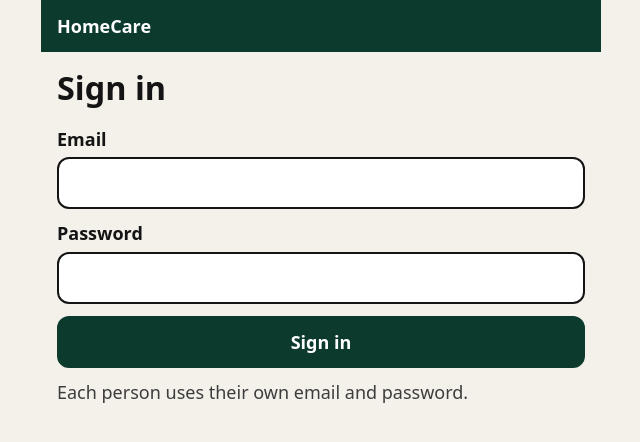
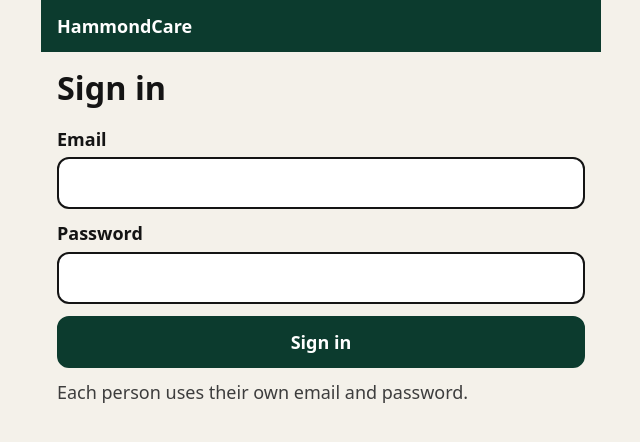
Before and after one commit to j95661/HomeCare, a React (Vite) app: page / in a window 1280 px wide. Shown: the top 442 px of the page, without its empty margins (319-959 px from the left). Built offline with nearby package versions, Linux system fonts and the light colour scheme; no server answers.

Commit message:
Rename the app to HammondCare.
The header, home-screen install name, and sign-in email now use HammondCare.

Co-authored-by: j95661 <j95661@users.noreply.github.com>

```diff
--- a/index.html
+++ b/index.html
@@ -7,8 +7,8 @@
     <meta name="apple-mobile-web-app-capable" content="yes" />
     <meta name="mobile-web-app-capable" content="yes" />
     <meta name="apple-mobile-web-app-status-bar-style" content="black" />
-    <meta name="apple-mobile-web-app-title" content="HomeCare" />
-    <title>HomeCare</title>
+    <meta name="apple-mobile-web-app-title" content="HammondCare" />
+    <title>HammondCare</title>
     <link rel="manifest" href="/manifest.webmanifest" />
     <link rel="icon" href="/icons/icon-192.png" />
     <link rel="apple-touch-icon" href="/icons/apple-touch-icon.png" />
--- a/scripts/write-sw.mjs
+++ b/scripts/write-sw.mjs
@@ -39,7 +39,7 @@ const messaging = firebase.messaging();
 messaging.onBackgroundMessage((payload) => {
   const data = payload.data || {};
   if (payload.notification) return;
-  const title = data.title || "HomeCare";
+  const title = data.title || "HammondCare";
   const body = data.body || "";
   self.registration.showNotification(title, {
     body,
--- a/src/App.tsx
+++ b/src/App.tsx
@@ -209,7 +209,7 @@ export function App() {
   return (
     <div className="app">
       <header className="top">
-        <strong>HomeCare</strong>
+        <strong>HammondCare</strong>
         {gate.kind === "app" ? <span>{gate.session.onShift ? "On shift" : "Off shift"}</span> : null}
       </header>
       <main className="main">
--- a/src/api.ts
+++ b/src/api.ts
@@ -11,7 +11,7 @@ export function errorText(error: unknown): string {
   const message =
     error && typeof error === "object" && "message" in error ? String((error as { message: string }).message || "") : "";
   if (/failed to fetch|network request failed|internal/i.test(message)) {
-    return "Can't reach HomeCare services. If this is a local install, start the Firebase emulators and try again.";
+    return "Can't reach HammondCare services. If this is a local install, start the Firebase emulators and try again.";
   }
   return message || "Something went wrong.";
 }
--- a/src/pwa.ts
+++ b/src/pwa.ts
@@ -4,7 +4,7 @@ export function pushSubscribeBlock(input: {
   vapidConfigured: boolean;
 }): string | null {
   if (!input.standalone) {
-    return "Add HomeCare to your Home Screen and open it from that icon. On iPhone, push works on iOS 16.4 or later only after you open the app from the Home Screen, not from a browser tab.";
+    return "Add HammondCare to your Home Screen and open it from that icon. On iPhone, push works on iOS 16.4 or later only after you open the app from the Home Screen, not from a browser tab.";
   }
   if (!input.pushSupported) return "This phone does not support web push.";
   if (!input.vapidConfigured) return "Push is not configured yet. Add the web app VAPID key, then rebuild.";
--- a/src/screens/ExtraScreens.tsx
+++ b/src/screens/ExtraScreens.tsx
@@ -598,7 +598,7 @@ export function MoreScreen({ go, onSignOut }: { go: (patch: Partial<RouteState>)
         </button>
       ) : (
         <p className="hint">
-          iPhone: tap Share, then Add to Home Screen. Open HomeCare from that icon. Push needs iOS 16.4 or later.
+          iPhone: tap Share, then Add to Home Screen. Open HammondCare from that icon. Push needs iOS 16.4 or later.
           Android: use the browser menu, then Install app or Add to Home Screen.
         </p>
       )}
```
Also changed, not shown: public/manifest.webmanifest, 2 other files (tests, documents, lock files or other folders).
